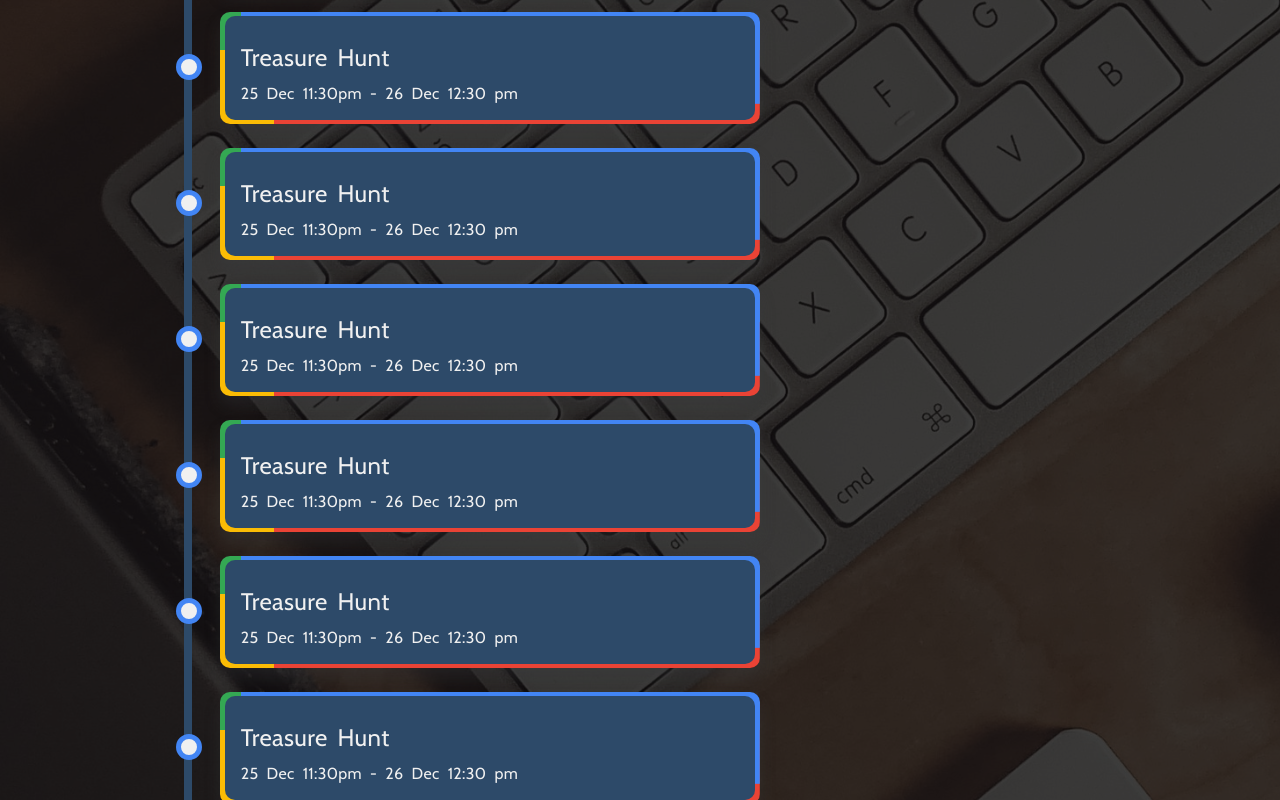
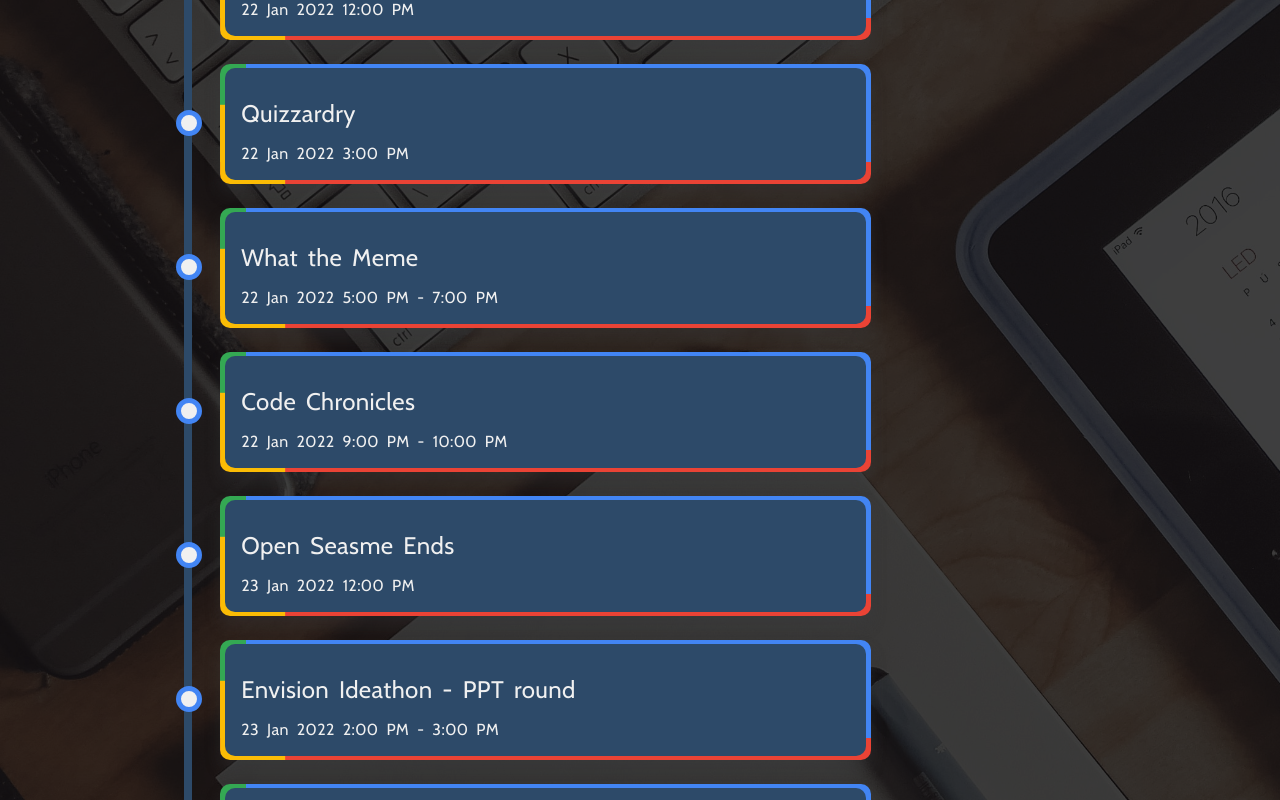
Before and after one commit to akshatmittal61/techtatva, a React (Create React App) app: page /timeline in a window 1280 px wide. Shown: the part 620-1420 px from the top of the page. Built offline with nearby package versions, Linux system fonts and the light colour scheme.

Commit message:
updated timeline

```diff
--- a/src/components/Header.jsx
+++ b/src/components/Header.jsx
@@ -3,7 +3,7 @@ import favicon from "../images/favicon.png";
 import iiitu from "../images/iiitu.gif";
 import { Link } from "react-router-dom";
 
-const Header = ({ color, style = { display: "flex" } }) => {
+const Header = ({ color, style = {} }) => {
 	return (
 		<header
 			className="header"
--- a/src/pages/TimeLine.jsx
+++ b/src/pages/TimeLine.jsx
@@ -24,7 +24,7 @@ const TimeLine = () => {
 			<div className="timeline-body">
 				<div
 					className="timeline-bar"
-					style={{ height: `${timeline.length * 8.5}rem` }}
+					style={{ height: `${timeline.length * 9}rem` }}
 				></div>
 				<div className="timeline-container">
 					{timeline.map((activity, index) => (
--- a/src/style.css
+++ b/src/style.css
@@ -365,6 +365,9 @@ main {
   justify-content: space-between;
   align-items: center;
   box-shadow: 0 2.8px 2.2px rgba(0, 0, 0, 0.034), 0 6.7px 5.3px rgba(0, 0, 0, 0.048), 0 12.5px 10px rgba(0, 0, 0, 0.06), 0 22.3px 17.9px rgba(0, 0, 0, 0.072), 0 41.8px 33.4px rgba(0, 0, 0, 0.086), 0 100px 80px rgba(0, 0, 0, 0.12); }
+  @media print {
+    .header {
+      display: none; } }
   .header-left {
     width: 20%;
     height: 100%;
@@ -686,6 +689,9 @@ main {
   overflow: hidden;
   background-color: var(--tertiary-800);
   color: var(--bgcolor); }
+  @media print {
+    .footer {
+      display: none; } }
   .footer-top {
     width: 100%;
     height: 80%;
@@ -1035,7 +1041,7 @@ main {
     margin: 0 1.5rem;
     border-radius: 500px; }
   .timeline-container {
-    width: 80%;
+    width: 85%;
     height: 100%; }
     @media (max-width: 880px) {
       .timeline-container {
@@ -1045,7 +1051,7 @@ main {
         width: 97.5%; } }
 
 .activity {
-  width: 75%;
+  width: 85%;
   position: relative;
   padding: 0.5rem 0.5rem 0.5rem 0; }
   @media (max-width: 880px) {
@@ -1091,6 +1097,7 @@ main {
   .activity-title {
     width: 100%;
     font-size: 1.5rem;
+    line-height: 1.75rem;
     display: flex;
     justify-content: flex-start;
     align-items: center;
@@ -1911,6 +1918,9 @@ textarea {
     outline: none;
     background-color: var(--primary-4);
     color: var(--bgcolor); }
+  @media print {
+    .scroll-to-top {
+      display: none; } }
 
 .snackbar {
   background-color: var(--tcolor-400);
--- a/src/timeline.js
+++ b/src/timeline.js
@@ -1,67 +1,43 @@
 const timeline = [
 	{
-		title: "Treasure Hunt",
-		time: "25 Dec 11:30pm - 26 Dec 12:30 pm",
+		title: "Last date to register and submit abstract for Envision - Ideathon",
+		time: "21 Jan 2022",
 	},
 	{
-		title: "Treasure Hunt",
-		time: "25 Dec 11:30pm - 26 Dec 12:30 pm",
+		title: "Envision Ideathon Round 1 results",
+		time: "22 Jan 2022 11:00 AM",
 	},
 	{
-		title: "Treasure Hunt",
-		time: "25 Dec 11:30pm - 26 Dec 12:30 pm",
+		title: "Open Seasme starts",
+		time: "22 Jan 2022 12:00 PM",
 	},
 	{
-		title: "Treasure Hunt",
-		time: "25 Dec 11:30pm - 26 Dec 12:30 pm",
+		title: "Quizzardry",
+		time: "22 Jan 2022 3:00 PM",
 	},
 	{
-		title: "Treasure Hunt",
-		time: "25 Dec 11:30pm - 26 Dec 12:30 pm",
+		title: "What the Meme",
+		time: "22 Jan 2022 5:00 PM - 7:00 PM",
 	},
 	{
-		title: "Treasure Hunt",
-		time: "25 Dec 11:30pm - 26 Dec 12:30 pm",
+		title: "Code Chronicles",
+		time: "22 Jan 2022 9:00 PM - 10:00 PM",
 	},
 	{
-		title: "Treasure Hunt",
-		time: "25 Dec 11:30pm - 26 Dec 12:30 pm",
+		title: "Open Seasme Ends",
+		time: "23 Jan 2022 12:00 PM",
 	},
 	{
-		title: "Treasure Hunt",
-		time: "25 Dec 11:30pm - 26 Dec 12:30 pm",
+		title: "Envision Ideathon - PPT round",
+		time: "23 Jan 2022 2:00 PM - 3:00 PM",
 	},
 	{
-		title: "Treasure Hunt",
-		time: "25 Dec 11:30pm - 26 Dec 12:30 pm",
+		title: "Tricky Circuits",
+		time: "23 Jan 2022 5:00 PM - 8:00 PM",
 	},
 	{
-		title: "Treasure Hunt",
-		time: "25 Dec 11:30pm - 26 Dec 12:30 pm",
-	},
-	{
-		title: "Treasure Hunt",
-		time: "25 Dec 11:30pm - 26 Dec 12:30 pm",
-	},
-	{
-		title: "Treasure Hunt",
-		time: "25 Dec 11:30pm - 26 Dec 12:30 pm",
-	},
-	{
-		title: "Treasure Hunt",
-		time: "25 Dec 11:30pm - 26 Dec 12:30 pm",
-	},
-	{
-		title: "Treasure Hunt",
-		time: "25 Dec 11:30pm - 26 Dec 12:30 pm",
-	},
-	{
-		title: "Treasure Hunt",
-		time: "25 Dec 11:30pm - 26 Dec 12:30 pm",
-	},
-	{
-		title: "Treasure Hunt",
-		time: "25 Dec 11:30pm - 26 Dec 12:30 pm",
+		title: "Last date to register and submit portfolio for Stonks",
+		time: "23 Jan 2022 10:00 PM",
 	},
 ];
 export default timeline;
```
